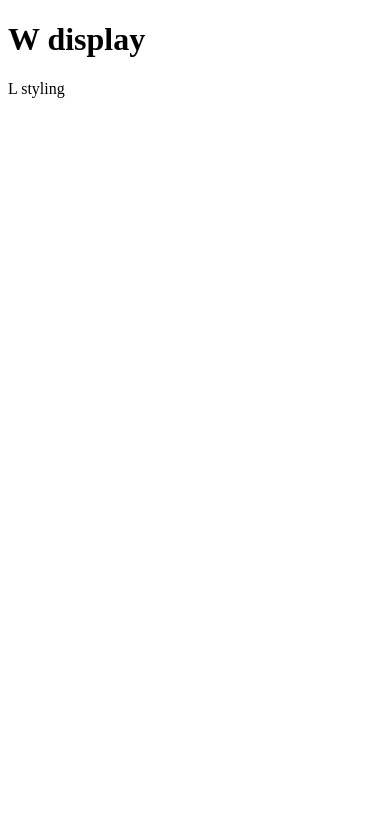
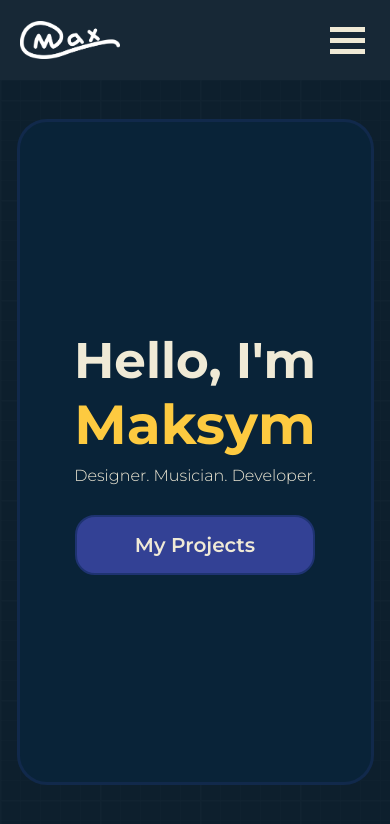
Before and after one commit to KindaMid/KindaMid.github.io, a plain HTML site: page index.html in a window 390 px wide. Drawn offline with Linux system fonts and the light colour scheme.

Commit message:
Making Home Page
Made:
- Banner
-Menu

Pending:
- Skills Sections
- Projects Section
- Different pages
- Links

```diff
--- a/index.html
+++ b/index.html
@@ -4,10 +4,55 @@
     <meta charset="UTF-8">
     <meta http-equiv="X-UA-Compatible" content="IE=edge">
     <meta name="viewport" content="width=device-width, initial-scale=1.0">
-    <title>My Site</title>
+    <link rel="stylesheet" href="styles.css">
+    <title>Maksym | Home</title>
+    <link rel="icon" type="image/x-icon" href="Favicon.png">
+
+    <link rel="preconnect" href="https://fonts.googleapis.com">
+    <link rel="preconnect" href="https://fonts.gstatic.com" crossorigin>
+    <link href="https://fonts.googleapis.com/css2?family=Bebas+Neue&family=Montserrat:wght@300;400;600;700&display=swap" rel="stylesheet">
 </head>
 <body>
-    <h1>W display</h1>
-    <p>L styling</p>
+    <div id="hero">
+        <div id="nav">
+            <img src="SignaturePNG.png" alt="Max Signature" id="logo">
+            <button class="container" onclick="BurgerMenu(this);openmenu()">
+                <div class="bar1"></div>
+                <div class="bar2"></div>
+                <div class="bar3"></div>
+            </button>
+        </div>
+
+        <div id="menuitems" style="display: none;">
+            <ul class="menu">
+                <li class="menulinkscont">
+                    <a href="" class="menulinks">Home</a>
+                </li>
+
+                <li class="menulinkscont">
+                    <a href="" class="menulinks">About</a>
+                </li>
+
+                <li class="menulinkscont">
+                    <a href="" class="menulinks">Skills</a>
+                </li>
+
+                <li class="menulinkscont">
+                    <a href="" class="menulinks">Projects</a>
+                </li>
+            </ul>
+        </div>
+
+    <div id="introcenter">
+        <div id="intro">
+            <h1 id="welcome">Hello, I'm <b id="name">Maksym</b></h1>
+            <h3 id="desc">Designer. Musician. Developer.</h3>
+            <button id="myprojectsbtn"><a href="kindamid.github.io/">My Projects</a></button>
+        </div>
+    </div>
+
+    </div>
 </body>
+
+<script src="index.js"></script>
 </html>
--- /dev/null
+++ b/index.js
@@ -0,0 +1,15 @@
+function BurgerMenu(x) {
+    x.classList.toggle("change");
+  }
+
+function openmenu() {
+	if (document.getElementById('menuitems').style.display !== 'none') {
+		document.getElementById('menuitems').style.display = 'none';
+        document.getElementById('intro').style.display = 'flex';
+        document.getElementById('introcenter').style.display = 'flex';
+	} else {
+		document.getElementById('menuitems').style.display = 'flex';
+        document.getElementById('intro').style.display = 'none';
+        document.getElementById('introcenter').style.display = 'none';
+	}
+}
--- /dev/null
+++ b/styles.css
@@ -0,0 +1,290 @@
+/*
+    font-family: 'Bebas Neue', sans-serif;
+    font-family: 'Montserrat', sans-serif;
+*/
+
+html {
+    background-color: #0D1F2D;
+    color: #F0EAD6;
+    margin: 0;
+    padding: 0;
+    font-family: 'Montserrat', sans-serif;
+    overflow-x: hidden;
+}
+
+#hero {
+    width: 100vw;
+    height: 100vh;
+    height: 100svh;
+
+      --s: 100px;
+
+      --_g: #0000 90deg,rgba(255, 255, 255, 0.008) 0;
+      background:
+        conic-gradient(from 90deg at 2px 2px,var(--_g)),
+        conic-gradient(from 90deg at 1px 1px,var(--_g));
+      background-size: var(--s) var(--s), calc(var(--s)/5) calc(var(--s)/5);
+
+      margin: 0;
+      padding: 0;
+}
+
+#nav {
+    display: flex;
+    flex-direction: row;
+    justify-content: space-between;
+    align-items: center;
+    align-content: center;
+
+    margin: -8px 0 0 -8px;
+    padding: 0;
+    height: 100px;
+    background-color: #172836;
+}
+
+#logo {
+    width: 120px;
+    aspect-ratio: 2.7 / 1;
+    margin: 0 0 0 5%;
+}
+
+.container {
+    display: inline-block;
+    cursor: pointer;
+    background: transparent;
+    border: none;
+
+    margin: 0 5% 0 0;
+  }
+
+  .bar1, .bar2, .bar3 {
+    width: 35px;
+    height: 5px;
+    background-color: #F0EAD6;
+    margin: 6px 0;
+    transition: 0.3s;
+  }
+
+  .change .bar1 {
+    transform: translate(0, 11px) rotate(-45deg);
+  }
+
+  .change .bar2 {opacity: 0;}
+
+  .change .bar3 {
+    transform: translate(0, -11px) rotate(45deg);
+  }
+
+  #menuitems {
+    width: 100vw;
+    height: calc(100% - 100px);
+    flex-direction: column;
+    align-items: center;
+    align-items: center;
+    justify-content: center;
+    transition: opacity 0.3s ease-out;
+  }
+
+  .menu {
+    display: flex;
+    flex-direction: column;
+    width: 80vw;
+    height: 50vh;
+    justify-content: space-evenly;
+    align-items: center;
+    align-content: center;
+  }
+
+  .menulinkscont {
+    width: 260px;
+    height: 90px;
+
+    border: solid;
+    background-color: #3773ff05;
+    border-color: #3772FF33;
+    border-radius: 20px;
+    text-decoration: none;
+    list-style-type: none;
+
+    display: flex;
+    justify-content: center;
+    align-items: center;
+    align-content: center;
+
+    transition: transform .2s;
+  }
+
+  .menulinkscont:hover {
+    background-color: #3773ff1a;
+    border-color: #3772FF80;
+    transform: scale(1.1);
+  }
+
+  .menulinks {
+    width: 100%;
+    height: fit-content;
+    padding: 30px;
+    border-radius: 20px;
+
+    color: #F0EAD6;
+    text-decoration: none;
+    text-align: center;
+    font-size: 24px;
+    font-weight: 600;
+  }
+
+
+  /* Intro and Hero section*/
+
+  #introcenter {
+    display: flex;
+    flex-direction: column;
+    align-items: center;
+    align-content: center;
+    justify-content: center;
+
+    width: 100svw;
+    height: calc(100vh - 100px);
+  }
+
+  #intro {
+    display: flex;
+    flex-direction: column;
+    align-items: center;
+    align-content: center;
+    justify-content: center;
+
+    width: 1400px;
+    height: 585px;
+    border-radius: 30px;
+
+    background-color: #092338;
+    border: solid;
+    border-color: #33419533;
+    margin: 0;
+  }
+
+  #welcome {
+    font-size: 96px;
+    margin: 0;
+    padding: 0;
+  }
+
+  #name {
+    color: #FDCA40;
+  }
+
+  #desc {
+    margin: 0;
+    padding: 0;
+    font-size: 36px;
+    font-weight: 200;
+  }
+
+  #myprojectsbtn {
+    width: 285px;
+    height: 60px;
+    margin: 30px 0 0 0;
+
+    font-size: 24px;
+    font-family: 'Montserrat', sans-serif;
+    font-weight: 600;
+
+    background-color: #334195;
+    color: #F0EAD6;
+
+    border-radius: 20px;
+    border-style: solid;
+    border-color: #1E3371;
+  }
+
+  a {
+    text-decoration: none;
+    color: #F0EAD6;
+  }
+
+  /* Responsiveness */
+
+  @media screen and (max-width: 1450px) {
+    #intro {
+      width: 90vw;
+      height: calc(90vh - 100px);
+    }
+  }
+
+  @media screen and (max-width: 1100px) {
+    #welcome {
+      font-size: 80px;
+      width: 400px;
+      text-align: center;
+    }
+
+    #name {
+      font-size: 90px;
+    }
+
+    #desc {
+      margin-top: 20px;
+      font-size: 26px;
+    }
+  }
+
+  @media screen and (max-width: 650px) {
+    #welcome {
+      font-size: 60px;
+    }
+
+    #name {
+      font-size: 65px;
+    }
+
+    #desc {
+      margin-top: 10px;
+      font-size: 19px;
+    }
+  }
+
+
+  @media screen and (max-width: 450px) {
+    #nav {
+      width: 100vw;
+      height: 80px;
+      margin-left: 0px;
+    }
+
+    #hero {
+      margin: 0 0 0 -8px;
+    }
+
+    #logo {
+      width: 100px;
+    }
+
+    #body {
+      width: 100vw;
+    }
+
+    #welcome {
+      width: 300px;
+      font-size: 50px;
+    }
+
+    #name {
+      font-size: 55px;
+    }
+
+    #desc {
+      margin-top: 8px;
+      font-size: 16px;
+    }
+
+    #myprojectsbtn {
+      width: 240px;
+      font-size: 20px;
+    }
+
+    .menu {
+      margin-left: -40px;
+      height: 80vh;
+    }
+  }
```
Also changed, not shown: Favicon.png (added), SignaturePNG.png (added).
